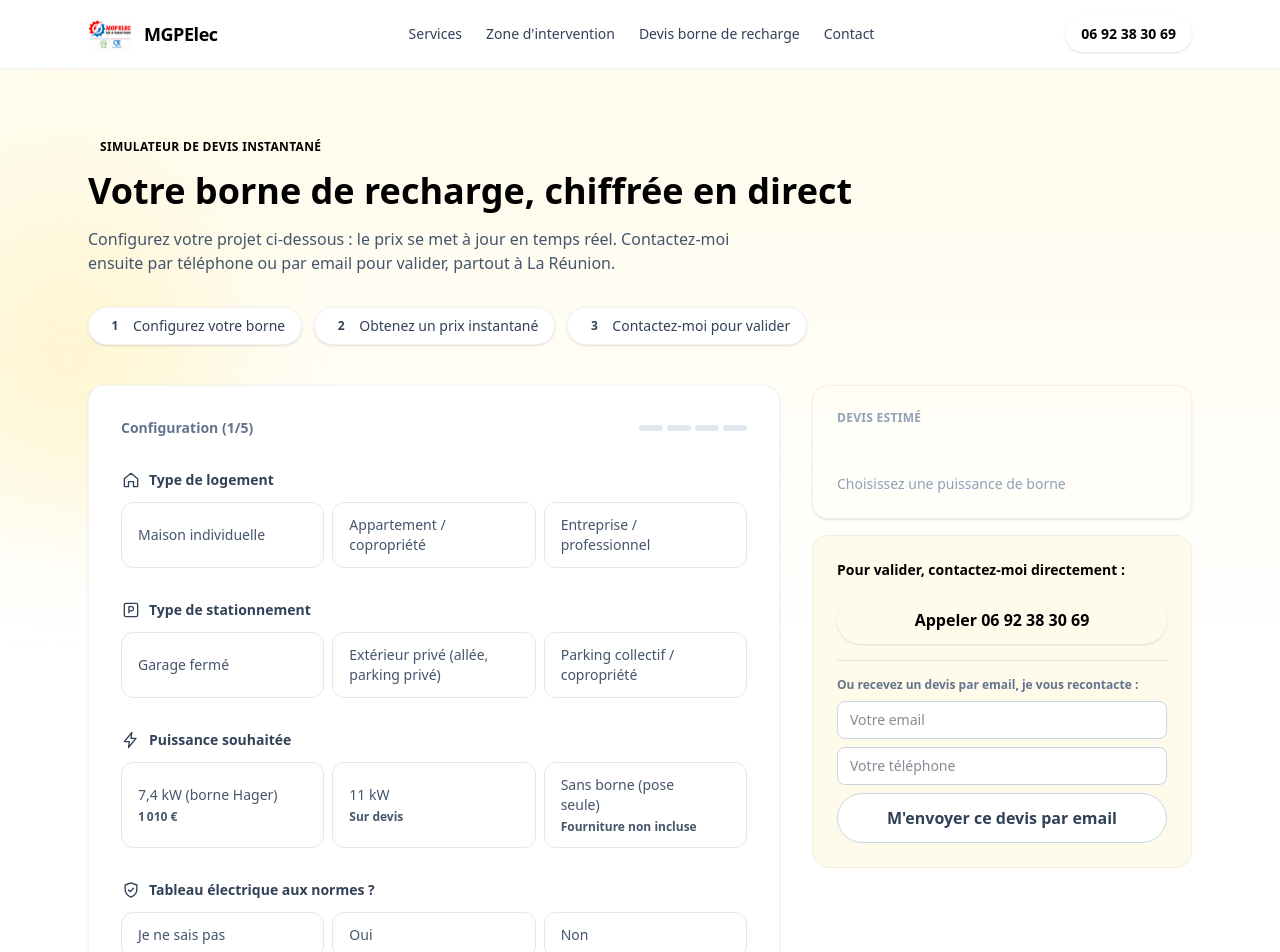
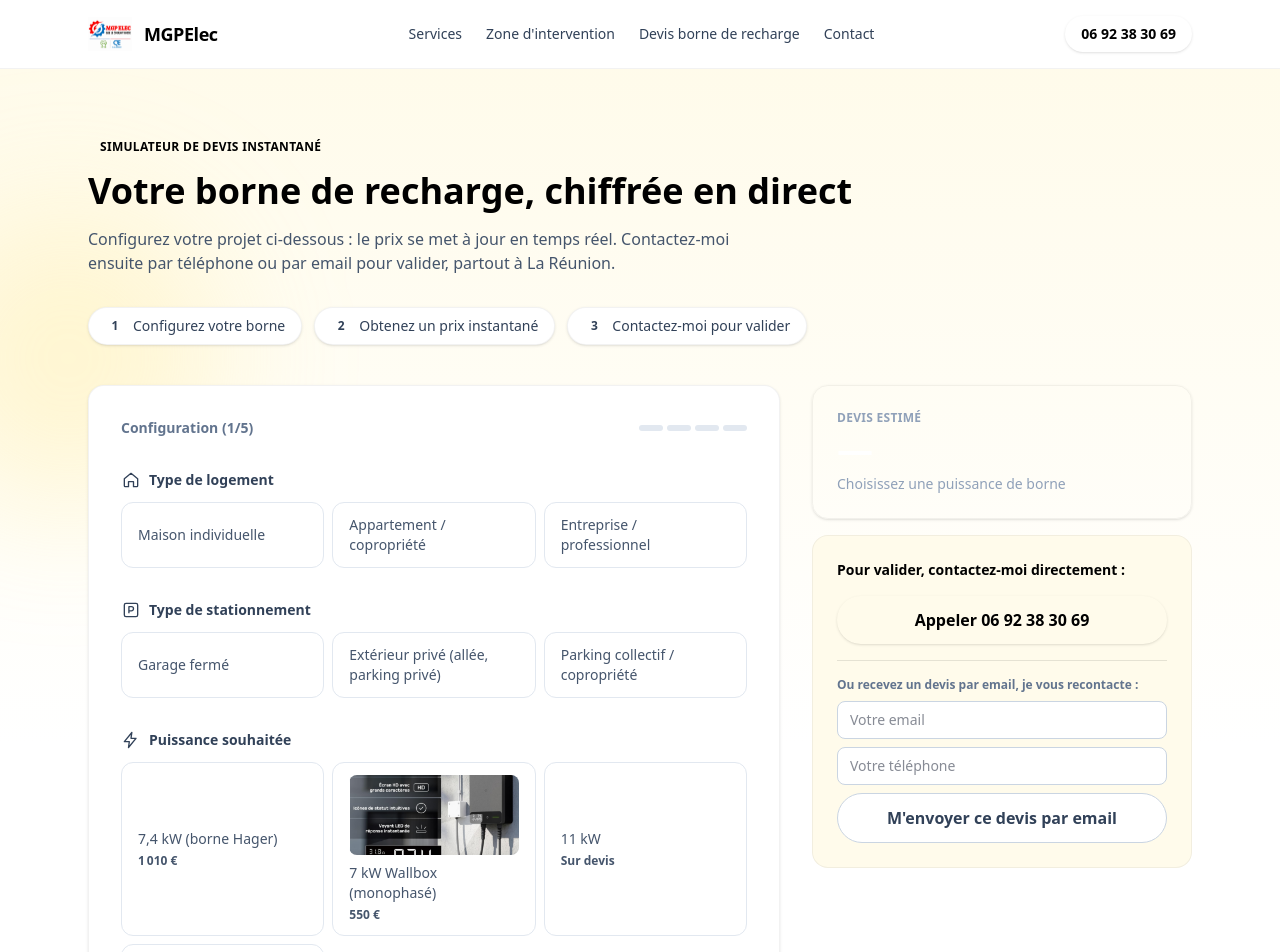
Before and after one commit to mgpelec974-tech/mgpelec, a Next.js app: page /devis-borne-recharge in a window 1280 px wide. Shown: the top 952 px of the page. Built offline with nearby package versions, Linux system fonts and the light colour scheme.

Commit message:
Ajoute l'option borne Wallbox 7 kW monophasé avec photo au simulateur

```diff
--- a/app/devis-borne-recharge/DevisForm.tsx
+++ b/app/devis-borne-recharge/DevisForm.tsx
@@ -1,6 +1,7 @@
 "use client";
 
 import { useState, type ReactNode } from "react";
+import Image from "next/image";
 
 const PHONE_DISPLAY = "06 92 38 30 69";
 const PHONE_HREF = "tel:+262692383069";
@@ -8,12 +9,27 @@ const EMAIL_REGEX = /^[^\s@]+@[^\s@]+\.[^\s@]+$/;
 
 type GroupKey = "logement" | "stationnement" | "puissance" | "tableau";
 
-// null = prix sur devis (étude au cas par cas), 0 = pose seule (pas de borne fournie)
-const PUISSANCE_PRICES: Record<string, number | null> = {
-  "7,4 kW (borne Hager)": 1010,
-  "11 kW": null,
-  "Sans borne (pose seule)": 0,
+type PuissanceOption = {
+  label: string;
+  // null = prix sur devis (étude au cas par cas), 0 = pose seule (pas de borne fournie)
+  price: number | null;
+  image?: string;
 };
+
+const PUISSANCE_OPTIONS: PuissanceOption[] = [
+  { label: "7,4 kW (borne Hager)", price: 1010 },
+  {
+    label: "7 kW Wallbox (monophasé)",
+    price: 550,
+    image: "/produits/wallbox-7kw-monophase.png",
+  },
+  { label: "11 kW", price: null },
+  { label: "Sans borne (pose seule)", price: 0 },
+];
+
+function getPuissanceOption(label: string | null) {
+  return PUISSANCE_OPTIONS.find((option) => option.label === label);
+}
 
 // Calibré sur le devis n°79 (10 m) : câble U1000 R2V 3G10mm² (120 €) +
 // goulottes (55,08 €) = 17,508 €/m de fournitures, + 365 € de pose,
@@ -154,7 +170,7 @@ const GROUPS: { key: GroupKey; label: string; options: string[] }[] = [
   {
     key: "puissance",
     label: "Puissance souhaitée",
-    options: Object.keys(PUISSANCE_PRICES),
+    options: PUISSANCE_OPTIONS.map((option) => option.label),
   },
   {
     key: "tableau",
@@ -195,8 +211,9 @@ export default function DevisForm() {
     setSelection((prev) => ({ ...prev, [key]: value }));
   };
 
+  const selectedPuissance = getPuissanceOption(selection.puissance);
   const puissancePrice = selection.puissance
-    ? PUISSANCE_PRICES[selection.puissance]
+    ? (selectedPuissance?.price ?? null)
     : undefined;
   const onRequest = selection.puissance !== null && puissancePrice === null;
   const cablePrice = getCablePrice(distanceMeters);
@@ -307,8 +324,9 @@ export default function DevisForm() {
             <div className="mt-3 grid gap-2 sm:grid-cols-3">
               {group.options.map((option) => {
                 const isActive = selection[group.key] === option;
-                const optionPrice =
-                  group.key === "puissance" ? PUISSANCE_PRICES[option] : null;
+                const puissanceOption =
+                  group.key === "puissance" ? getPuissanceOption(option) : undefined;
+                const optionPrice = puissanceOption?.price ?? null;
                 const priceTag =
                   group.key === "puissance"
                     ? optionPrice === null
@@ -332,6 +350,17 @@ export default function DevisForm() {
                     {isActive && (
                       <span className="absolute right-2 top-2 flex h-4 w-4 items-center justify-center rounded-full bg-[var(--color-brand-dark)] text-white">
                         <IconCheck />
+                      </span>
+                    )}
+                    {puissanceOption?.image && (
+                      <span className="relative mb-2 block h-20 w-full overflow-hidden rounded-lg bg-slate-100">
+                        <Image
+                          src={puissanceOption.image}
+                          alt={option}
+                          fill
+                          sizes="200px"
+                          className="object-cover"
+                        />
                       </span>
                     )}
                     <span className="block pr-4">{option}</span>
```
Also changed, not shown: public/produits/wallbox-7kw-monophase.png (added).
